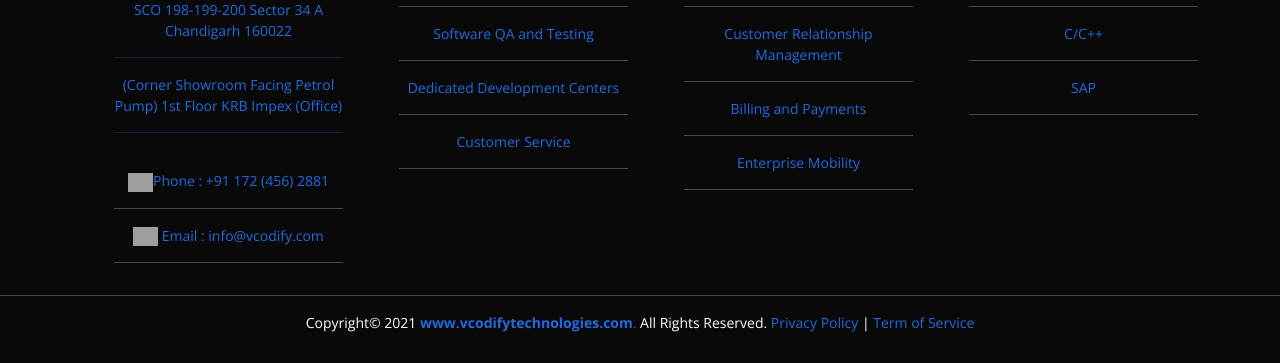
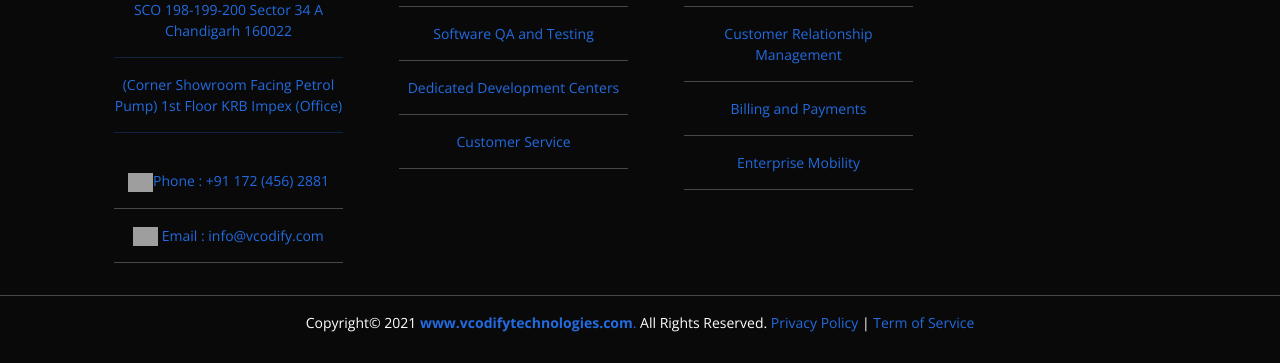
Before and after one commit to piyushkummaar/vcodify, a Django app: page / in a window 1280 px wide. Shown: the part 5200-5563 px from the top of the page. Run offline with Django 3.2, Linux system fonts and the light colour scheme; some libraries are stand-ins or nearby versions; grey boxes are pictures that could not be loaded.

Commit message:
dpkchanges

```diff
--- a/templates/includes/footer.html
+++ b/templates/includes/footer.html
@@ -1,7 +1,7 @@
 <footer id="footer">
     <div class="container">
       <h3>Vcodify Techologies</h3>
-      <p>Vision to Simplified You</p>
+      <p>Vision to Simplified Your Business</p>
       <div class="social-links">
         <a href="#" target="_blank" class="twitter"><i class="bx bxl-twitter"></i></a>
         <a href="#" target="_blank" class="facebook"><i class="bx bxl-facebook"></i></a>
@@ -110,12 +110,6 @@
             <hr/>
             <a href="#">.NET</a>
             <hr/>
-            <a href="#">Java</a>
-            <hr/>
-            <a href="#">Ruby on Rails</a>
-            <hr/>
-            <a href="#">C/C++</a>
-            <hr/>
             <a href="#">SAP</a>
 			<hr/>
           </ul>
--- a/templates/pages/aboutus.html
+++ b/templates/pages/aboutus.html
@@ -11,7 +11,7 @@
         <div class="col-lg-6 pt-4 pt-lg-0 order-2 order-lg-1 content">
           <h3>Information Technology</h3>
           <p>
-            Vcodify Technologies - An ISO 27001 and ISO 9001:2021 certified global software services company focuses on Mobile and Web Application Development.
+            Vcodify Technologies - Focus on Mobile Applications and Web Application Development.
           </p>
           <p class="font-italic">
             Experienced in using IT in a variety of situations, We have developed an extensive knowledge of web development and technicalities over the last 8+ years.</p>
```
